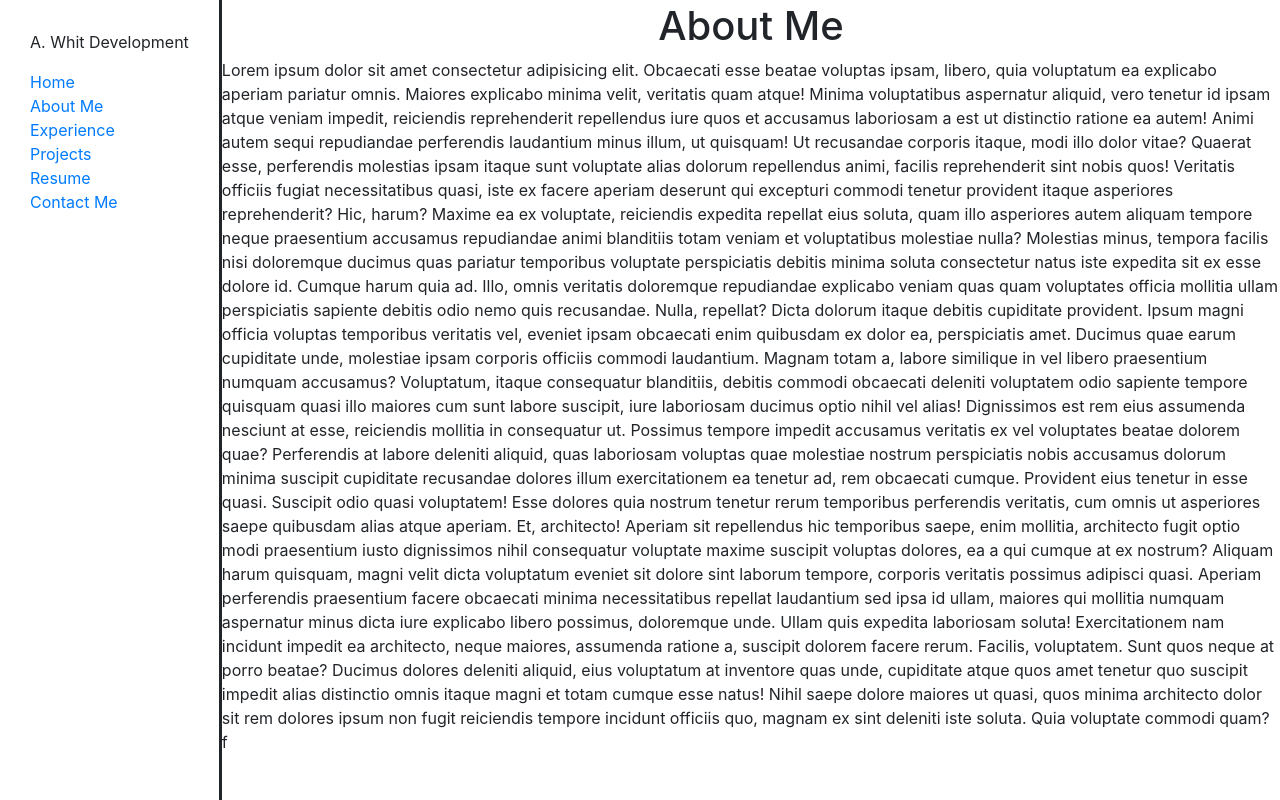
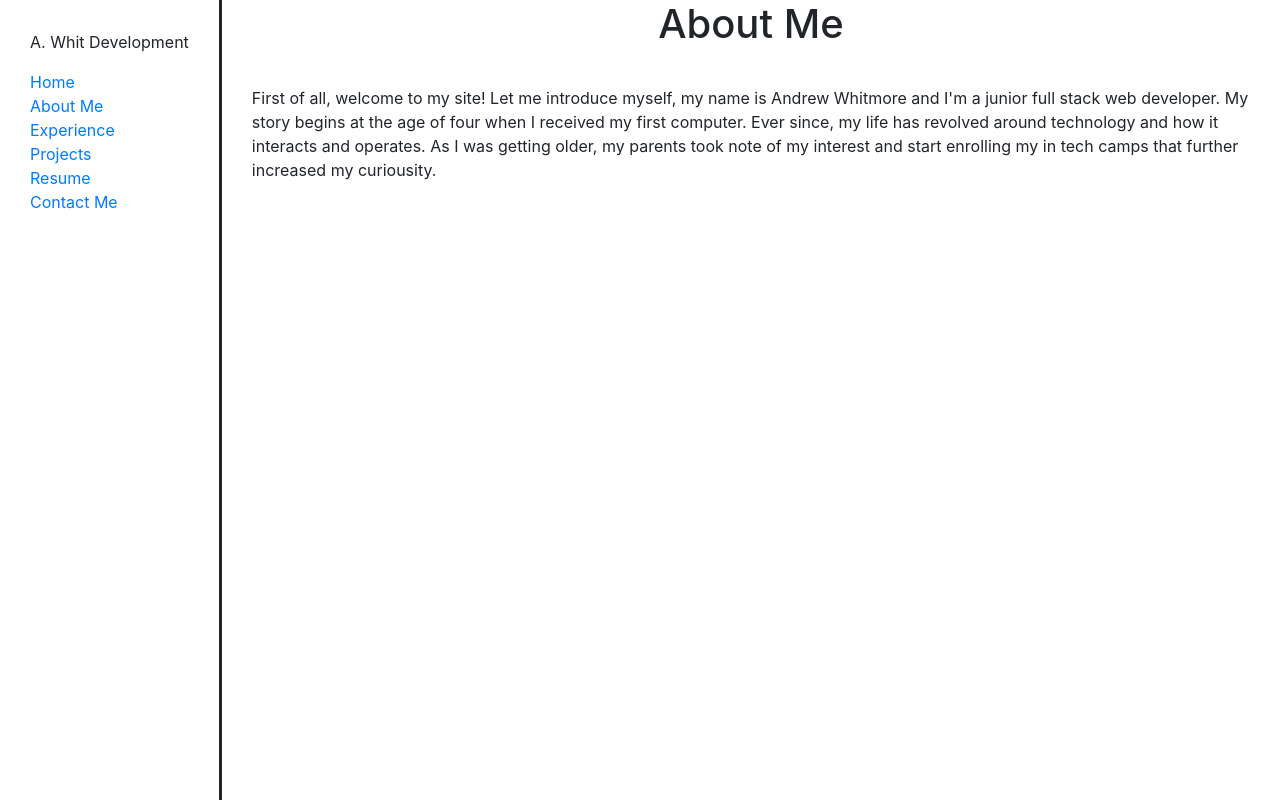
Before and after one commit to cs-fullstack-2020-spring/dev-portfolio-phase-1-Awhit-commits, a React (Create React App) app in the folder temp-app/: page /Aboutme in a window 1280 px wide. Built offline with nearby package versions, Linux system fonts and the light colour scheme.

Commit message:
adde content to Aboutme, Projects,and Experience page

```diff
--- a/temp-app/src/App.css
+++ b/temp-app/src/App.css
@@ -16,8 +16,8 @@
 .App-header {
   background-color: #282c34;
   min-height: 100vh;
-  display: flex;
-  flex-direction: column;
+  /* display: flex; */
+  /* flex-direction: column; */
   /* align-items: center; */
   /* justify-content: center; */
   font-size: calc(10px + 2vmin);
@@ -41,14 +41,16 @@
   /* grid-template-columns: repeat(11,1fr);
   grid-template-rows: repeat(10,1fr); */
   /* width: 100px; */
+  /* grid-column: 5/11; */
 }
-/* .mainContainer h1{
-  grid-column: 3/11;
+.mainContainer h1{
+  /* grid-column: 3/11;
   grid-row: 1;
-  text-align: center;
+  text-align: center; */
+  /* width: max-content; */
 
-} */
-.AboutMe h1,.Education h1,.Projects h1,.Resume h1,.ContactMe h1{
+}
+.AboutMe h1,.Education h1,.Projects h1,.Resume h1,.ContactMe h1,.Skills h1,h2{
   text-align: center;
 
 }
@@ -57,32 +59,35 @@
   /* left: 5%; */
 }
 .AboutMe{
-  grid-column: 5/11;
-  grid-row:2;
+  /* grid-column: 5/11;
+  grid-row:2; */
+  /* width: inherit; */
 }
 .Education{
-  grid-column: 5/11;
-  grid-row: 3;
+  grid-column: 1/11;
+  grid-row: 1;
+
 }
 .Skills{
   grid-column: 5/11;
   grid-row:4;
-  text-align: center;
+  /* text-align: center; */
 }
 .Projects{
-  grid-column: 5/11;
-  grid-row:5;
+  /* grid-column: 9/11;
+  grid-row:5; */
   /* border: 1px solid; */
+  /* width: inherit; */
 
 
 
 }
 
-.projectBorder{
+/* .projectBorder{
   border: 1px solid;
-}
+} */
 
-.Project1{
+/* .Project1{
   position: relative;
 
   width: 200px;
@@ -98,16 +103,16 @@
 .Project3{
   position: relative;
   width:200px
-}
+} */
 .Resume{
-  grid-column:5/11 ;
-  grid-row: 6;
+  /* grid-column:5/11 ;
+  grid-row: 6; */
   text-align: center;
 }
 .sideBarLeft{
   /* border: solid; */
   grid-row:1/21;
-  grid-column: 1/2;
+  /* grid-column: 1/2; */
   list-style-type: none;
   padding: 30px;
   border-right: solid;
@@ -116,21 +121,22 @@
   width: max-content;
 }
 .ContactMe{
-  grid-column: 5/11;
-  grid-row: 7;
+  /* grid-column: 5/11;
+  grid-row: 7; */
   text-align: center;
 }
 .mainContent{
-  grid-row: 2;
-  grid-column: 3/11;
+  grid-row: 1;
+  grid-column: 2/11;
 }
 .card-img-top {
   width: 100%;
   height: 40vh;
   object-fit: cover;
   }
-.card-link{
+.Education a{
   text-align: center;
+  color: red;
 }
 
 .card{
@@ -138,10 +144,13 @@
   left: 1%;
 }
 .Education .card{
-  position: relative;
+  /* position: relative; */
   /* left: 5%; */
   /* width: 50px; */
 }
 .skillBadges{
   text-align: center;
 }
+.AboutMe p{
+  padding: 30px;
+}
--- a/temp-app/src/Components/AboutMe.jsx
+++ b/temp-app/src/Components/AboutMe.jsx
@@ -6,62 +6,13 @@ export default class AboutMe extends Component {
       <div className="AboutMe">
         <h1>About Me</h1>
         <p>
-          Lorem ipsum dolor sit amet consectetur adipisicing elit. Obcaecati
-          esse beatae voluptas ipsam, libero, quia voluptatum ea explicabo
-          aperiam pariatur omnis. Maiores explicabo minima velit, veritatis quam
-          atque! Minima voluptatibus aspernatur aliquid, vero tenetur id ipsam
-          atque veniam impedit, reiciendis reprehenderit repellendus iure quos
-          et accusamus laboriosam a est ut distinctio ratione ea autem! Animi
-          autem sequi repudiandae perferendis laudantium minus illum, ut
-          quisquam! Ut recusandae corporis itaque, modi illo dolor vitae?
-          Quaerat esse, perferendis molestias ipsam itaque sunt voluptate alias
-          dolorum repellendus animi, facilis reprehenderit sint nobis quos!
-          Veritatis officiis fugiat necessitatibus quasi, iste ex facere aperiam
-          deserunt qui excepturi commodi tenetur provident itaque asperiores
-          reprehenderit? Hic, harum? Maxime ea ex voluptate, reiciendis expedita
-          repellat eius soluta, quam illo asperiores autem aliquam tempore neque
-          praesentium accusamus repudiandae animi blanditiis totam veniam et
-          voluptatibus molestiae nulla? Molestias minus, tempora facilis nisi
-          doloremque ducimus quas pariatur temporibus voluptate perspiciatis
-          debitis minima soluta consectetur natus iste expedita sit ex esse
-          dolore id. Cumque harum quia ad. Illo, omnis veritatis doloremque
-          repudiandae explicabo veniam quas quam voluptates officia mollitia
-          ullam perspiciatis sapiente debitis odio nemo quis recusandae. Nulla,
-          repellat? Dicta dolorum itaque debitis cupiditate provident. Ipsum
-          magni officia voluptas temporibus veritatis vel, eveniet ipsam
-          obcaecati enim quibusdam ex dolor ea, perspiciatis amet. Ducimus quae
-          earum cupiditate unde, molestiae ipsam corporis officiis commodi
-          laudantium. Magnam totam a, labore similique in vel libero praesentium
-          numquam accusamus? Voluptatum, itaque consequatur blanditiis, debitis
-          commodi obcaecati deleniti voluptatem odio sapiente tempore quisquam
-          quasi illo maiores cum sunt labore suscipit, iure laboriosam ducimus
-          optio nihil vel alias! Dignissimos est rem eius assumenda nesciunt at
-          esse, reiciendis mollitia in consequatur ut. Possimus tempore impedit
-          accusamus veritatis ex vel voluptates beatae dolorem quae? Perferendis
-          at labore deleniti aliquid, quas laboriosam voluptas quae molestiae
-          nostrum perspiciatis nobis accusamus dolorum minima suscipit
-          cupiditate recusandae dolores illum exercitationem ea tenetur ad, rem
-          obcaecati cumque. Provident eius tenetur in esse quasi. Suscipit odio
-          quasi voluptatem! Esse dolores quia nostrum tenetur rerum temporibus
-          perferendis veritatis, cum omnis ut asperiores saepe quibusdam alias
-          atque aperiam. Et, architecto! Aperiam sit repellendus hic temporibus
-          saepe, enim mollitia, architecto fugit optio modi praesentium iusto
-          dignissimos nihil consequatur voluptate maxime suscipit voluptas
-          dolores, ea a qui cumque at ex nostrum? Aliquam harum quisquam, magni
-          velit dicta voluptatum eveniet sit dolore sint laborum tempore,
-          corporis veritatis possimus adipisci quasi. Aperiam perferendis
-          praesentium facere obcaecati minima necessitatibus repellat laudantium
-          sed ipsa id ullam, maiores qui mollitia numquam aspernatur minus dicta
-          iure explicabo libero possimus, doloremque unde. Ullam quis expedita
-          laboriosam soluta! Exercitationem nam incidunt impedit ea architecto,
-          neque maiores, assumenda ratione a, suscipit dolorem facere rerum.
-          Facilis, voluptatem. Sunt quos neque at porro beatae? Ducimus dolores
-          deleniti aliquid, eius voluptatum at inventore quas unde, cupiditate
-          atque quos amet tenetur quo suscipit impedit alias distinctio omnis
-          itaque magni et totam cumque esse natus! Nihil saepe dolore maiores ut
-          quasi, quos minima architecto dolor sit rem dolores ipsum non fugit
-          reiciendis tempore incidunt officiis quo, magnam ex sint deleniti iste
-          soluta. Quia voluptate commodi quam? f
+          First of all, welcome to my site! Let me introduce myself, my name is
+          Andrew Whitmore and I'm a junior full stack web developer. My story
+          begins at the age of four when I received my first computer. Ever
+          since, my life has revolved around technology and how it interacts and
+          operates. As I was getting older, my parents took note of my interest
+          and start enrolling my in tech camps that further increased my
+          curiousity.
         </p>
       </div>
     );
--- a/temp-app/src/Components/Education.jsx
+++ b/temp-app/src/Components/Education.jsx
@@ -4,9 +4,10 @@ import CardDeck from "react-bootstrap/CardDeck";
 export default class Education extends Component {
   render() {
     return (
-      <div>
+      <div className = "Experience">
         <div className="Education">
-          <h1>Education</h1>
+          <h1>Experience</h1>
+          <h2>Education</h2>
           {/* <ul>
                     <li>Mississippi State University</li>
                     <li>Code Crew's Code School</li>
@@ -28,7 +29,7 @@ export default class Education extends Component {
                   languages such as Python, C, C++. I also scratch the surface
                   in Verilog hardware langauge.
                 </Card.Text>
-                {/* <Card.Link href="#">Card Link</Card.Link> */}
+                <Card.Link href="https://msstate.edu" target = "_blank">Hail State!</Card.Link>
                 {/* <Card.Link href="#">Another Link</Card.Link> */}
               </Card.Body>
             </Card>
@@ -37,25 +38,21 @@ export default class Education extends Component {
               style={{ width: "18rem" }}
             >
               <Card.Body>
-                <Card.Title>Mississippi State University</Card.Title>
+                <Card.Title>Code Crew's Code School</Card.Title>
                 <Card.Subtitle className="mb-2 text-muted">
-                  Aug. 2013 - Dec. 2017
+                  Feb. 2020 - Current
                 </Card.Subtitle>
                 <Card.Text>
-                  During my enrollment at Mississippi State University I was
-                  taking up computer science classes in the Bagley College of
-                  Engineering were I was introduced to a few programming
-                  languages such as Python, C, C++. I also scratch the surface
-                  in Verilog hardware langauge.
+                  Six month hands-on program that teaches adults the tools and skills to become an entry level full stack web developer. It's goal to ensure that every graduate has the tool and qualties to become a successful developer in the tech world.
                 </Card.Text>
-                {/* <Card.Link href="#">Card Link</Card.Link> */}
+                <Card.Link href="https://www.code-crew.org/codeschool" target = "_blank">Code School </Card.Link>
                 {/* <Card.Link href="#">Another Link</Card.Link> */}
               </Card.Body>
             </Card>
           </CardDeck>
         </div>
         <div className="Skills">
-          <h1>Skills</h1>
+          <h2>Skills</h2>
           {/* <ul>
                     <li>HTML5</li>
                     <li>CSS</li>
--- a/temp-app/src/Components/Projects.jsx
+++ b/temp-app/src/Components/Projects.jsx
@@ -5,6 +5,7 @@ import Card from "react-bootstrap/Card";
 export default class Projects extends Component {
   render() {
     return (
+
       <div className="Projects">
         <h1>Projects</h1>
 
@@ -13,15 +14,14 @@ export default class Projects extends Component {
           className="shadow-lg p-3 mb-5 bg-grey rounded">
             <Card.Img variant="top" src="/img/Screen Shot 2020-04-03 at 10.40.55 AM.png" />
             <Card.Body>
-              <Card.Title>Card title</Card.Title>
+              <Card.Title>Reflection App</Card.Title>
               <Card.Text>
-                This is a wider card with supporting text below as a natural
-                lead-in to additional content. This content is a little bit
-                longer.
+                A basic introductory ReactJS app that utilizes forums and basic knowledge of JavaScript, CSS, and HTML5.
               </Card.Text>
               <Card.Link
-                className="card-link"
-                href="https://github.com/Awhit-commits/Chat-app"
+                // className="card-link"
+                href="https://github.com/cs-fullstack-2020-spring/reflection-journal-project-phase-1-Awhit-commits"
+                target = "_blank"
               >
                 Github Repo
               </Card.Link>
@@ -34,13 +34,14 @@ export default class Projects extends Component {
           className="shadow-lg p-3 mb-5 bg-grey rounded">
             <Card.Img variant="top" src="img/Screen Shot 2020-04-03 at 10.39.28 AM.png" />
             <Card.Body>
-              <Card.Title>Pokedex Api</Card.Title>
+              <Card.Title>Pokedex API</Card.Title>
               <Card.Text>
                 An introduction to accesing and using an API in ReactJs
               </Card.Text>
               <Card.Link
-                className="card-link"
-                href="https://github.com/Awhit-commits/Chat-app"
+                // className="card-link"
+                href="https://github.com/cs-fullstack-2020-spring/react-fetch-pokemon-Awhit-commits"
+                target="_blank"
               >
                 Github Repo
               </Card.Link>
@@ -65,8 +66,9 @@ export default class Projects extends Component {
                 support the backend.
               </Card.Text>
               <Card.Link
-                className="card-link"
+                // className="card-link"
                 href="https://github.com/Awhit-commits/Chat-app"
+                target = "_blank"
               >
                 Github Repo
               </Card.Link>
```
